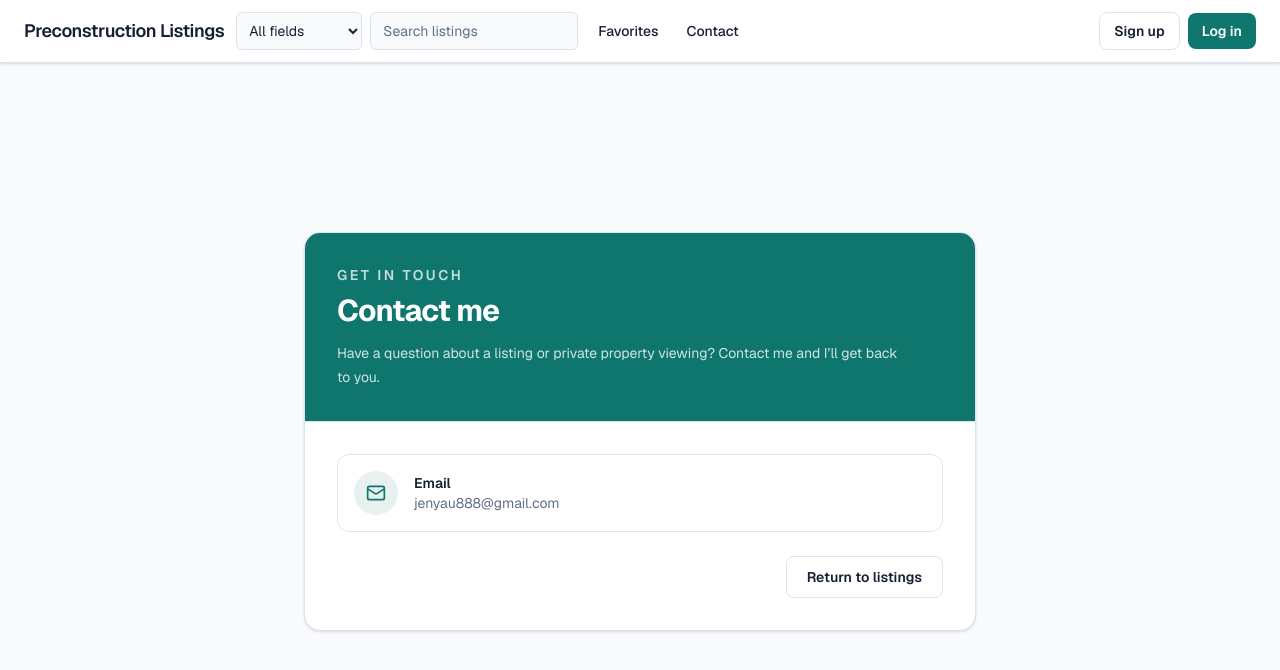
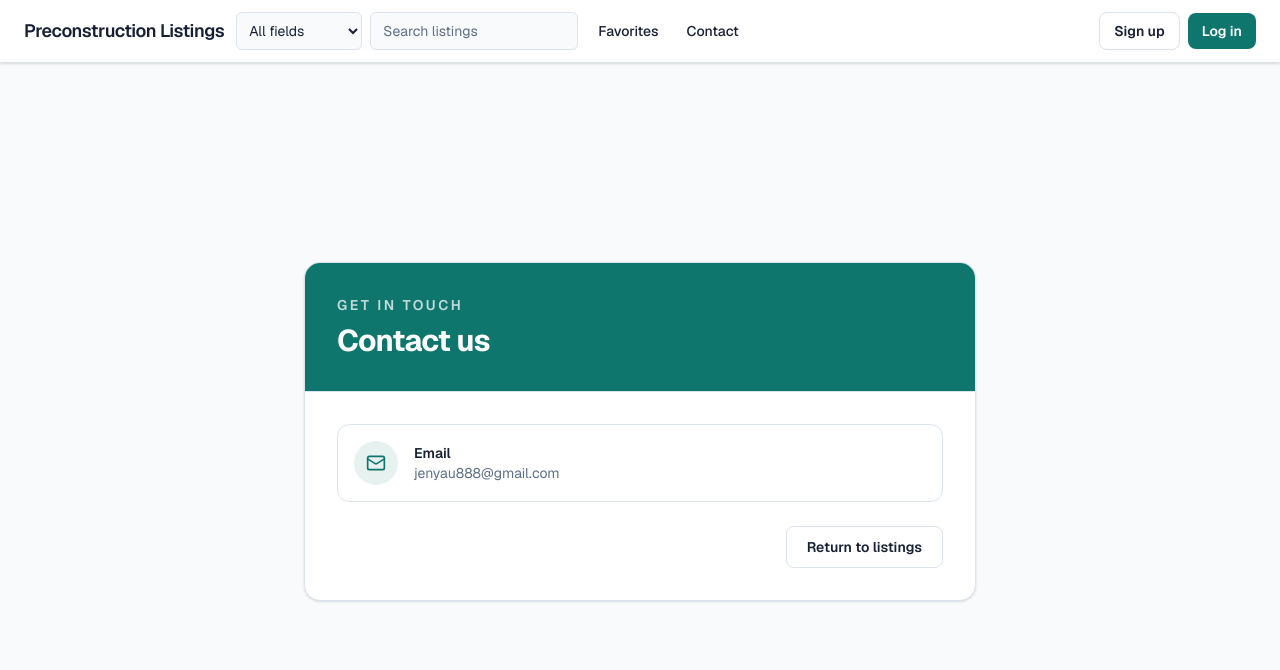
Before and after one commit to aadenL/builder-project, a Next.js app: page /contact in a window 1280 px wide. Shown: the top 670 px of the page. Built offline with nearby package versions, Linux system fonts and the light colour scheme; no server answers.

Commit message:
fixed some stuff

```diff
--- a/app/contact/page.tsx
+++ b/app/contact/page.tsx
@@ -15,12 +15,7 @@ export default function ContactPage() {
             Get in touch
           </p>
 
-          <h1 className="mt-2 text-3xl font-bold tracking-tight">Contact me</h1>
-
-          <p className="mt-3 max-w-xl text-sm leading-6 text-white/80">
-            Have a question about a listing or private property viewing? Contact
-            me and I’ll get back to you.
-          </p>
+          <h1 className="mt-2 text-3xl font-bold tracking-tight">Contact us</h1>
         </div>
 
         <div className="grid gap-4 p-6 sm:p-8">
```
